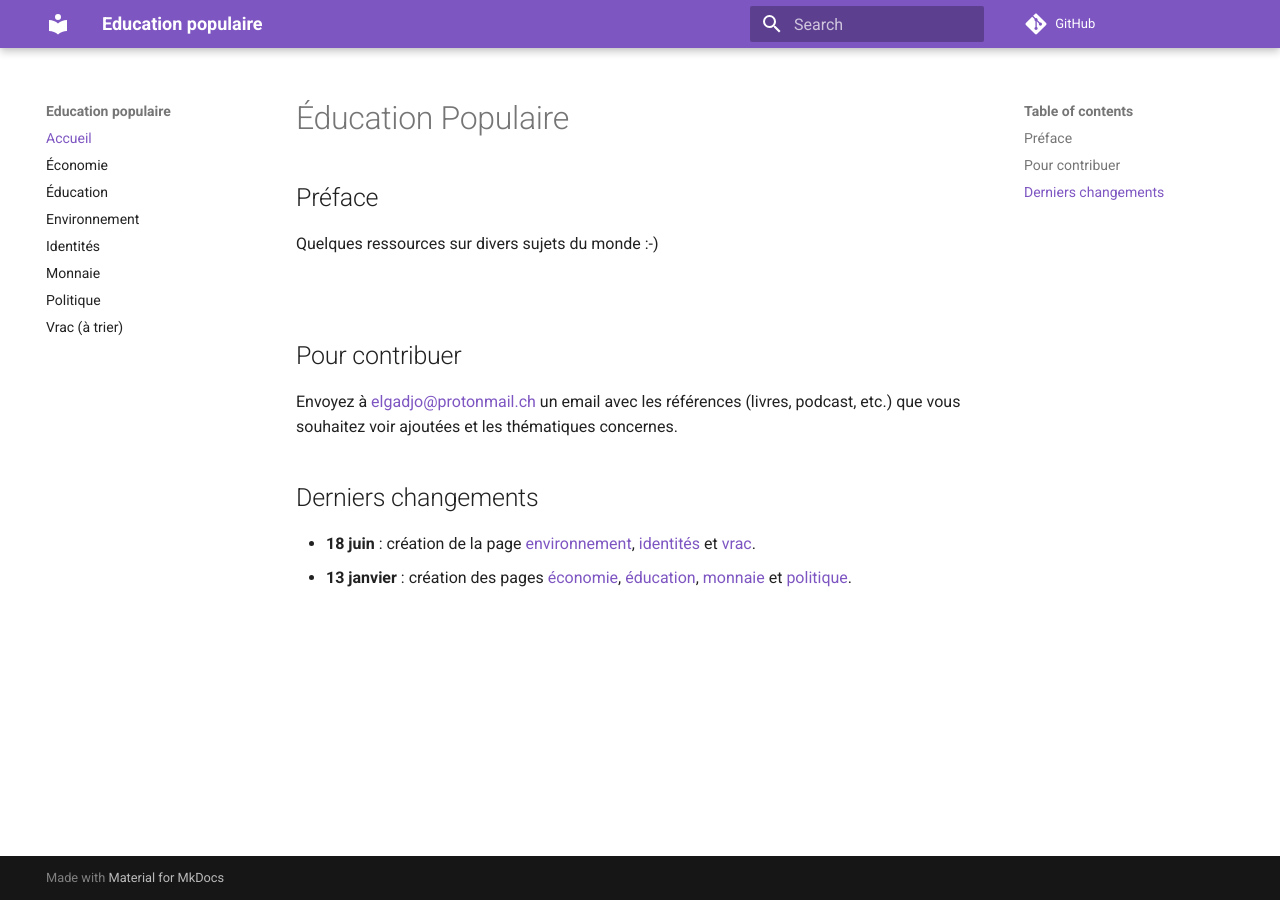
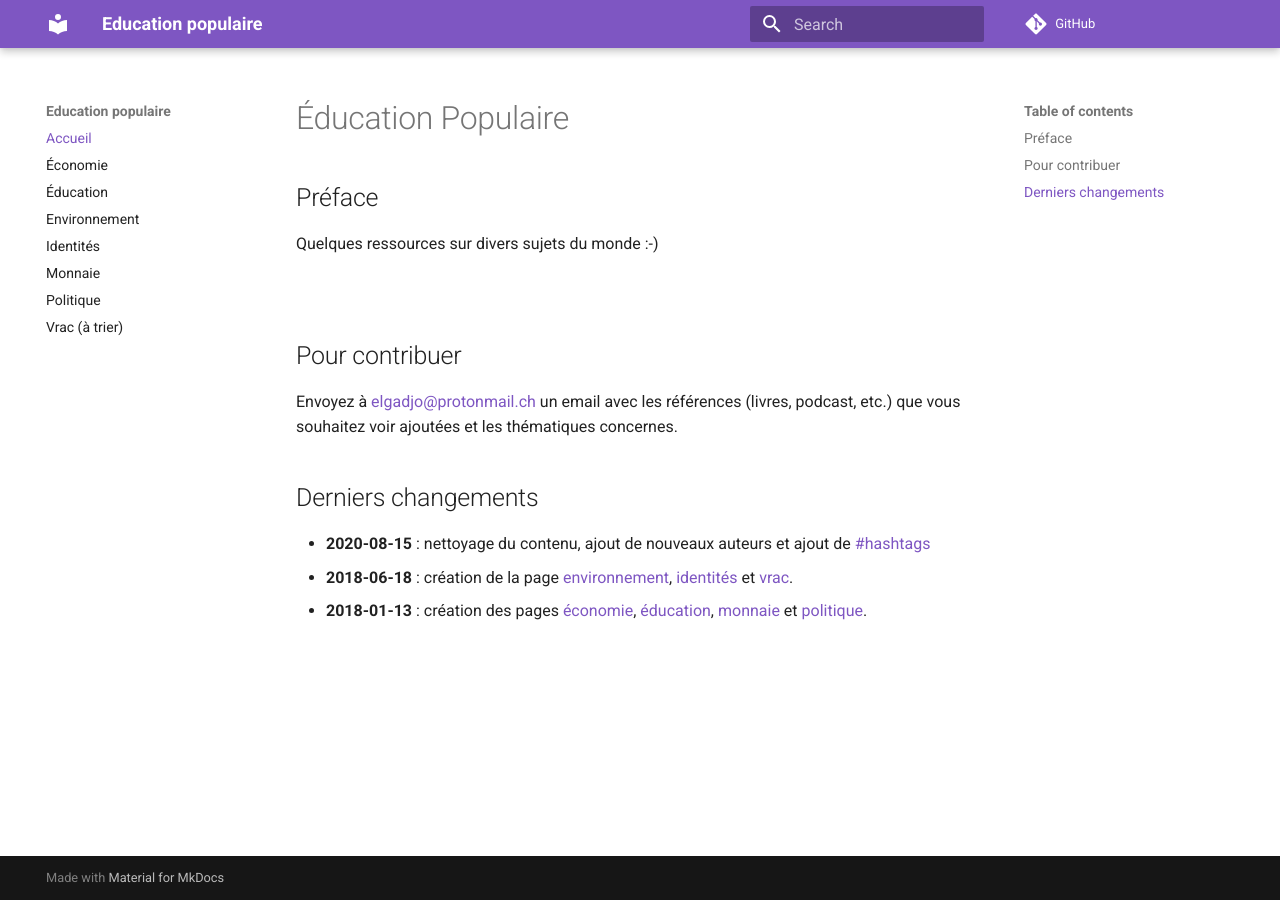
Before and after one commit to elgadjo/peer-education, an MkDocs documentation site: the page built from docs/index.md, in a window 1280 px wide. Built offline with MkDocs 1.6.1 and Material for MkDocs 9.7.7, drawn with Linux system fonts in a browser that asks for light colours; comment, search, counter and statistics services are not loaded.

Commit message:
docs: update index

```diff
--- a/docs/index.md
+++ b/docs/index.md
@@ -14,8 +14,9 @@ thématiques concernes.
 
 ## Derniers changements
 
-- __18 juin__ : création de la page [environnement](environnement), [identités](identites) et [vrac](en_vrac).
-- __13 janvier__ : création des pages [économie](economie), [éducation](education), [monnaie](monnaie) et [politique](politique).
+- __2020-08-15__ : nettoyage du contenu, ajout de nouveaux auteurs et ajout de [#hashtags]()
+- __2018-06-18__ : création de la page [environnement](environnement), [identités](identites) et [vrac](en_vrac).
+- __2018-01-13__ : création des pages [économie](economie), [éducation](education), [monnaie](monnaie) et [politique](politique).
 
 <br/>
 <br/>
```
